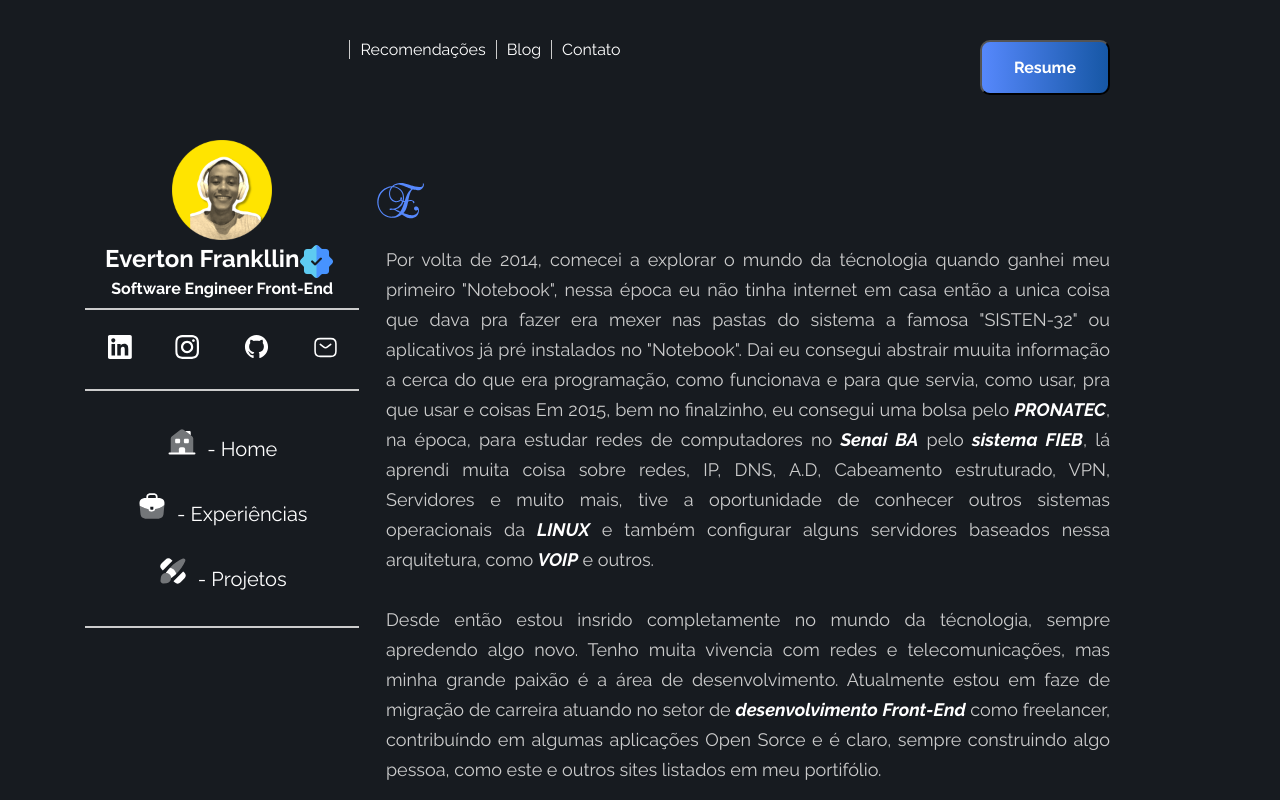
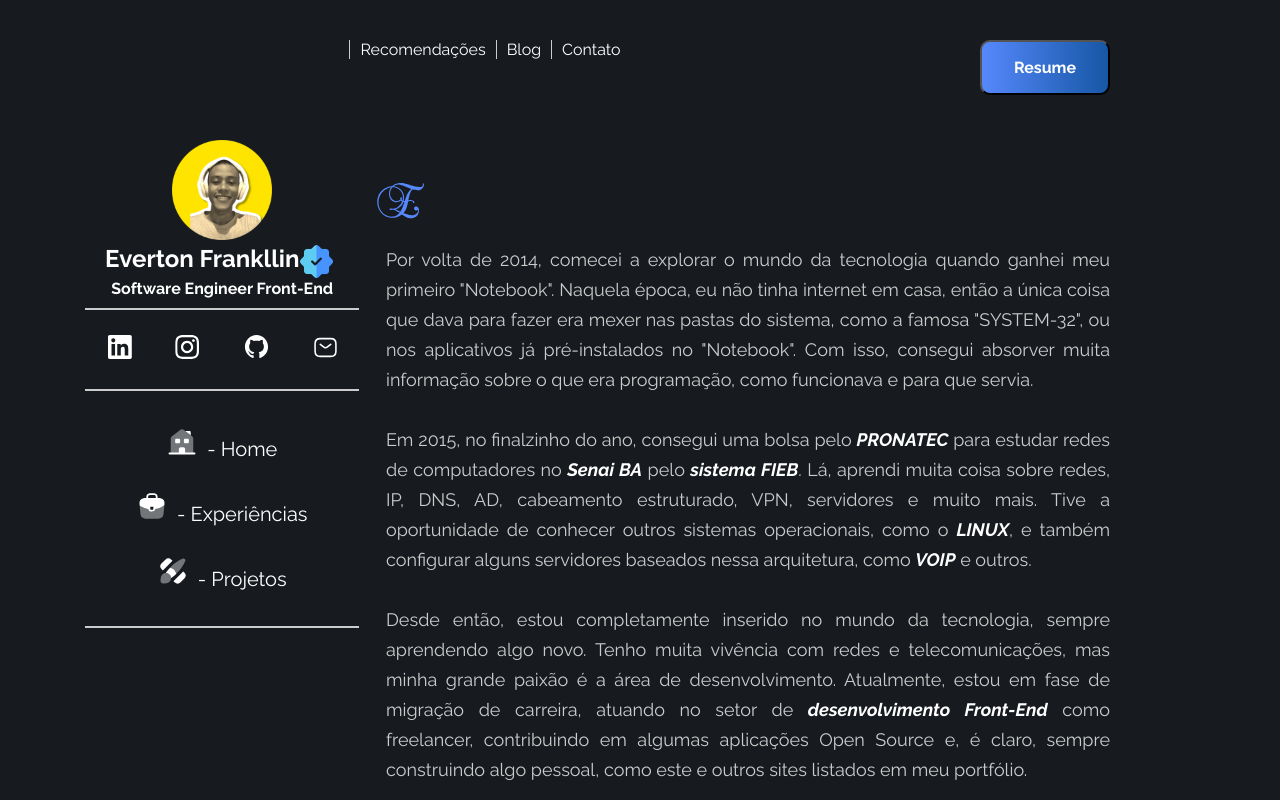
Before and after one commit to EvertonFrankllin/Portif-lio, a React (Create React App) app: page / in a window 1280 px wide. Shown: the top 800 px of the page. Built offline with nearby package versions, Linux system fonts and the light colour scheme.

Commit message:
Correção de bugs

```diff
--- a/public/index.html
+++ b/public/index.html
@@ -2,7 +2,7 @@
 <html lang="pt-br">
   <head>
     <meta charset="utf-8" />
-    <link rel="icon" href={letraE}>
+    <link rel="icon" href="../src/img/E.c04a54b2f9e182212b2d403250dcb6ed.svg">
     <meta name="viewport" content="width=device-width, initial-scale=1" />
     <meta name="theme-color" content="#000000" />
     <link rel="preconnect" href="https://fonts.googleapis.com">
--- a/src/App.js
+++ b/src/App.js
@@ -7,6 +7,8 @@ import Carreira from './components/Carreira';
 import School from './components/School';
 import Project from './components/Project';
 import Footer from './components/Footer';
+
+import letraE from'../src/img/E.svg';
 
 
 function App() {
--- a/src/components/Leave.js
+++ b/src/components/Leave.js
@@ -10,20 +10,16 @@ const leave = () => {
       <div className='logo'> <img src={letraE} alt='Minha logo com meu nome'></img></div>
       <section className='HOME'>
         <div className='text'>
-          <p>
-            Por volta de 2014, comecei a explorar o mundo da técnologia quando ganhei meu primeiro "Notebook", nessa época eu não tinha internet em casa então a unica coisa que dava pra fazer
-            era mexer nas pastas do sistema a famosa "SISTEN-32" ou aplicativos já pré instalados no "Notebook". Dai eu consegui abstrair muuita informação a cerca do que era programação, como funcionava e para que servia, como usar, pra que usar e coisas
-            Em 2015, bem no finalzinho, eu consegui uma bolsa pelo <span>PRONATEC</span>, na época, para estudar redes de computadores no <span>Senai BA</span> pelo <span>sistema FIEB</span>, lá aprendi muita coisa sobre redes, IP, DNS, A.D,
-            Cabeamento estruturado, VPN, Servidores e muito mais, tive a oportunidade de conhecer outros sistemas operacionais da <span>LINUX</span> e também configurar alguns servidores baseados nessa arquitetura, como <span>VOIP</span> e outros.
-            <br/><br/>
-            Desde então estou insrido completamente no mundo da técnologia, sempre apredendo algo novo. Tenho muita vivencia com redes e telecomunicações,
-            mas minha grande paixão é a área de desenvolvimento.
-            Atualmente estou em faze de migração de carreira atuando no setor de <span>desenvolvimento Front-End </span> como freelancer, contribuíndo em algumas aplicações Open Sorce e é claro, sempre construindo algo pessoa, como este e outros sites listados em meu portifólio.
-            <br/><br/>
-            No meu tempo livre eu adoro <span>programar</span>, estou sempre escrevendo algo, gosto muito de estudar musica - como dizem por aí - "Todo programador é um músico frustrado" , mas brincadeiras a parte, gosto de conversar sobre a vida, sobre as estrelas e ler um pouco.
-            Fora do computador, priorizo momentos de qualidade com minha família, amigos e com meus animais de estimação, como também conhecer novos lugares e novas pessoas.
+        <p>
+          Por volta de 2014, comecei a explorar o mundo da tecnologia quando ganhei meu primeiro "Notebook". Naquela época, eu não tinha internet em casa, então a única coisa que dava para fazer era mexer nas pastas do sistema, como a famosa "SYSTEM-32", ou nos aplicativos já pré-instalados no "Notebook". Com isso, consegui absorver muita informação sobre o que era programação, como funcionava e para que servia.
+          <br/><br/>
+          Em 2015, no finalzinho do ano, consegui uma bolsa pelo <span>PRONATEC</span> para estudar redes de computadores no <span>Senai BA</span> pelo <span>sistema FIEB</span>. Lá, aprendi muita coisa sobre redes, IP, DNS, AD, cabeamento estruturado, VPN, servidores e muito mais. Tive a oportunidade de conhecer outros sistemas operacionais, como o <span>LINUX</span>, e também configurar alguns servidores baseados nessa arquitetura, como <span>VOIP</span> e outros.
+          <br/><br/>
+          Desde então, estou completamente inserido no mundo da tecnologia, sempre aprendendo algo novo. Tenho muita vivência com redes e telecomunicações, mas minha grande paixão é a área de desenvolvimento. Atualmente, estou em fase de migração de carreira, atuando no setor de <span>desenvolvimento Front-End</span> como freelancer, contribuindo em algumas aplicações Open Source e, é claro, sempre construindo algo pessoal, como este e outros sites listados em meu portfólio.
+          <br/><br/>
+          No meu tempo livre, adoro <span>programar</span>, estou sempre escrevendo algo. Gosto muito de estudar música - como dizem por aí - "Todo programador é um músico frustrado". Mas, brincadeiras à parte, gosto de conversar sobre a vida, sobre as estrelas e ler um pouco. Fora do computador, priorizo momentos de qualidade com minha família, amigos e meus animais de estimação, além de conhecer novos lugares e novas pessoas.
+       </p>
 
-          </p>
         </div>
 
       </section>
--- a/src/index.js
+++ b/src/index.js
@@ -3,7 +3,7 @@ import ReactDOM from 'react-dom/client';
 import './index.css';
 import App from './App';
 import reportWebVitals from './reportWebVitals';
-//import letraE from'../src/img/E.svg';
+import letraE from'../src/img/E.svg';
 
 const root = ReactDOM.createRoot(document.getElementById('root'));
 root.render(
```
Also changed, not shown: 1 other file (tests, documents, lock files or other folders).
